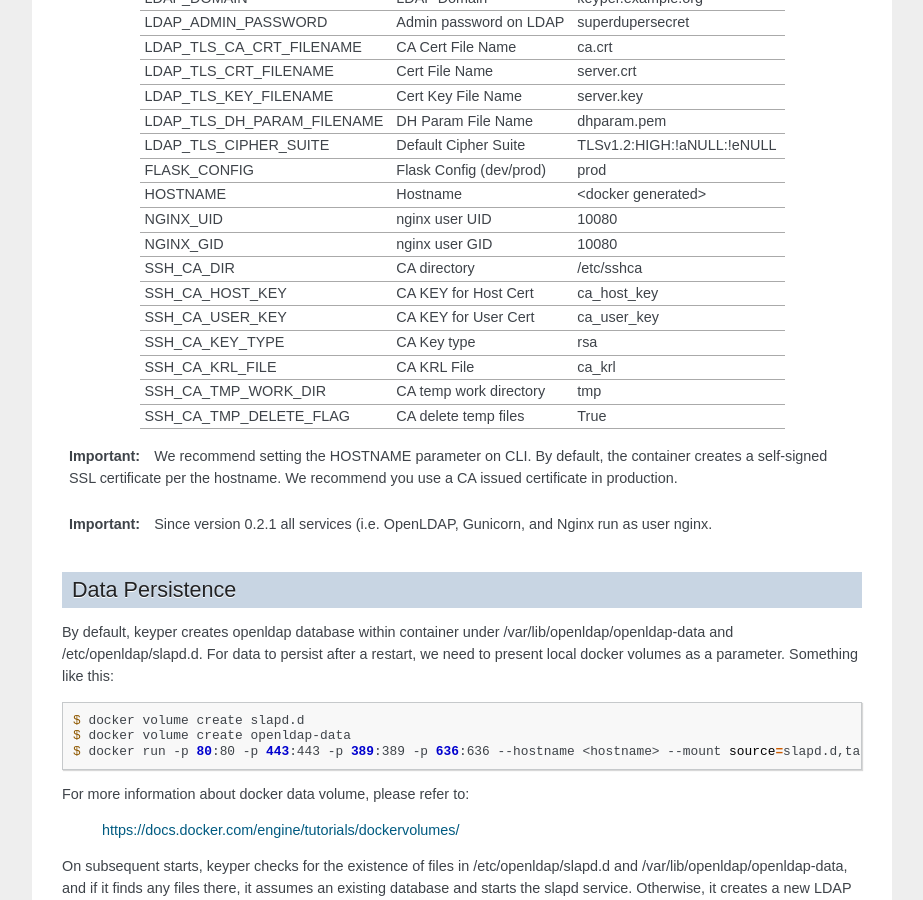
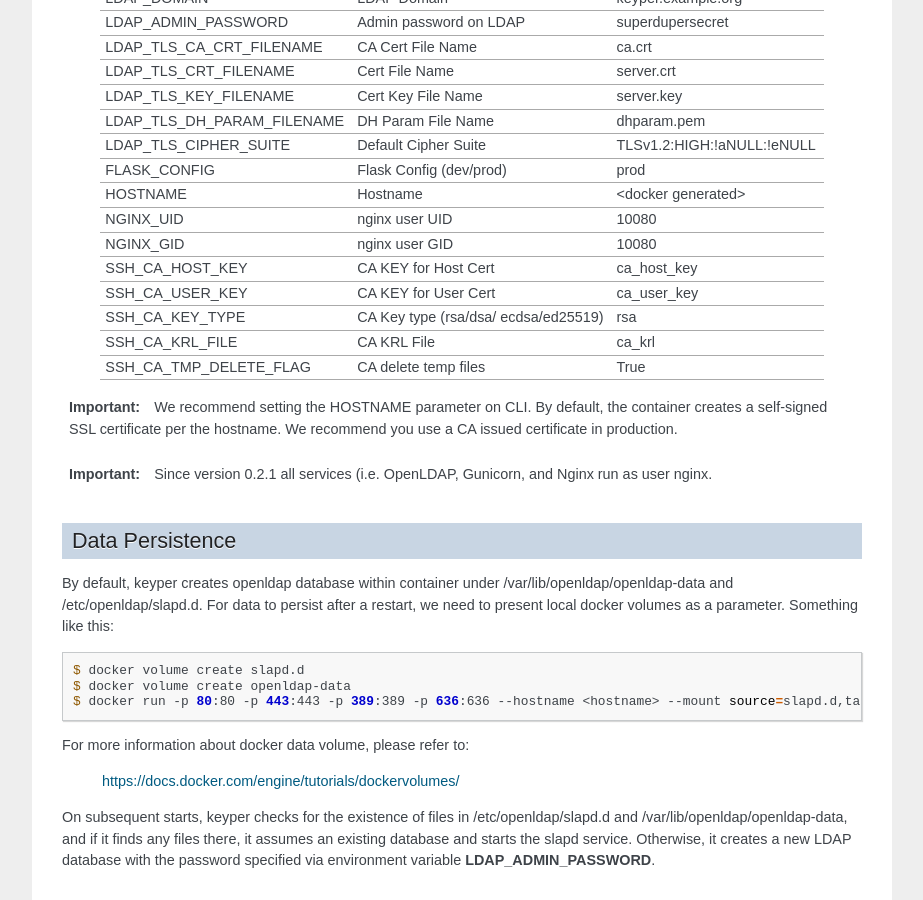
Before and after one commit to mlgupta/keyper-docs, a Sphinx documentation site: the page built from source/Installation.md, in a window 1280 px wide and 900 px high, scrolled down 1157 px. Shown: the whole window, without its empty margins (198-1121 px from the left). Built offline with Sphinx 7.4.7, drawn with Linux system fonts in a browser that asks for light colours.

```diff
--- a/source/Installation.md
+++ b/source/Installation.md
@@ -69,17 +69,14 @@
 +----------------------------+--------------------------+----------------------------+
 | NGINX_GID                  | nginx user GID           | 10080                      |
 +----------------------------+--------------------------+----------------------------+
-| SSH_CA_DIR                 | CA directory             | /etc/sshca                 |
-+----------------------------+--------------------------+----------------------------+
 | SSH_CA_HOST_KEY            | CA KEY for Host Cert     | ca_host_key                |
 +----------------------------+--------------------------+----------------------------+
 | SSH_CA_USER_KEY            | CA KEY for User Cert     | ca_user_key                |
 +----------------------------+--------------------------+----------------------------+
-| SSH_CA_KEY_TYPE            | CA Key type              | rsa                        |
+| SSH_CA_KEY_TYPE            | CA Key type (rsa/dsa/    | rsa                        |
+|                            | ecdsa/ed25519)           |                            |
 +----------------------------+--------------------------+----------------------------+
 | SSH_CA_KRL_FILE            | CA KRL File              | ca_krl                     |
-+----------------------------+--------------------------+----------------------------+
-| SSH_CA_TMP_WORK_DIR        | CA temp work directory   | tmp                        |
 +----------------------------+--------------------------+----------------------------+
 | SSH_CA_TMP_DELETE_FLAG     | CA delete temp files     | True                       |
 +----------------------------+--------------------------+----------------------------+
```
